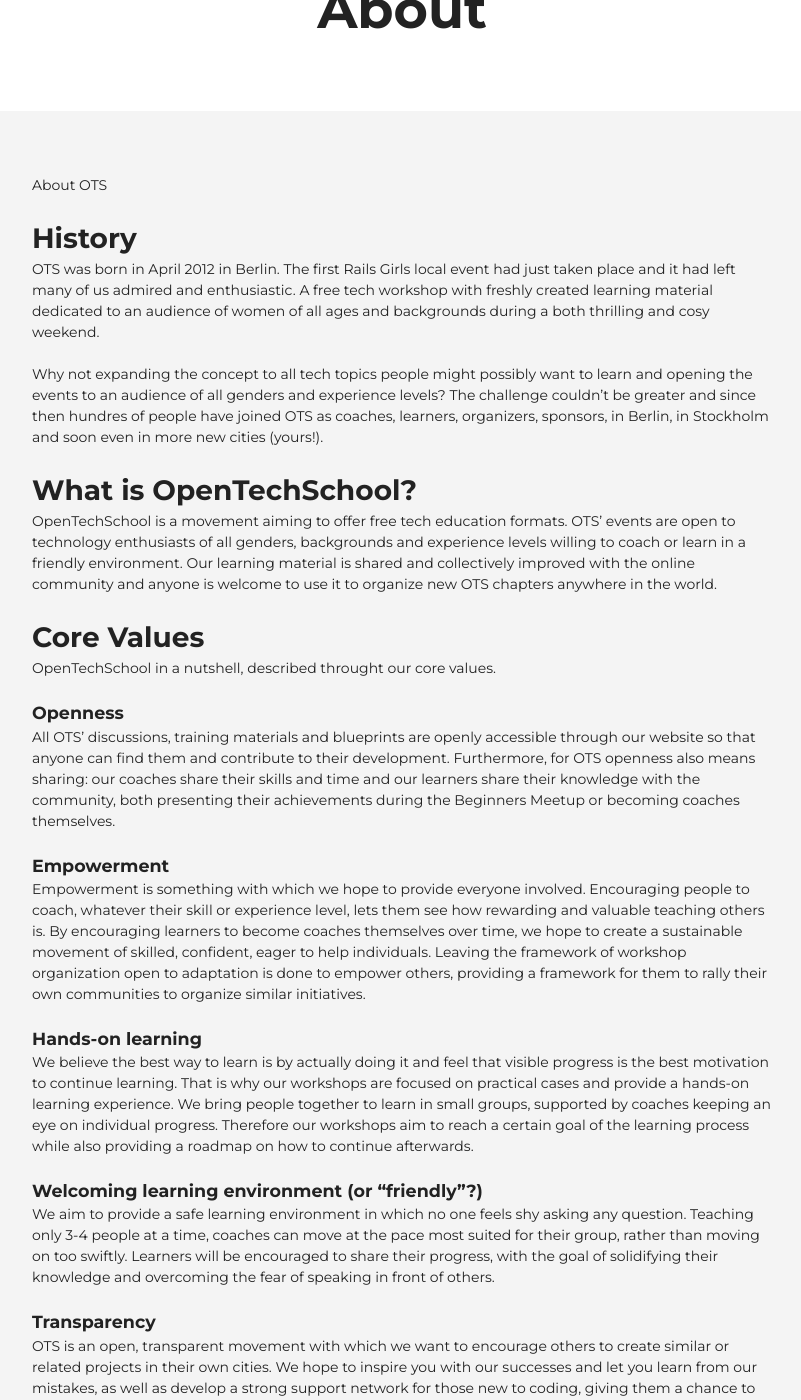
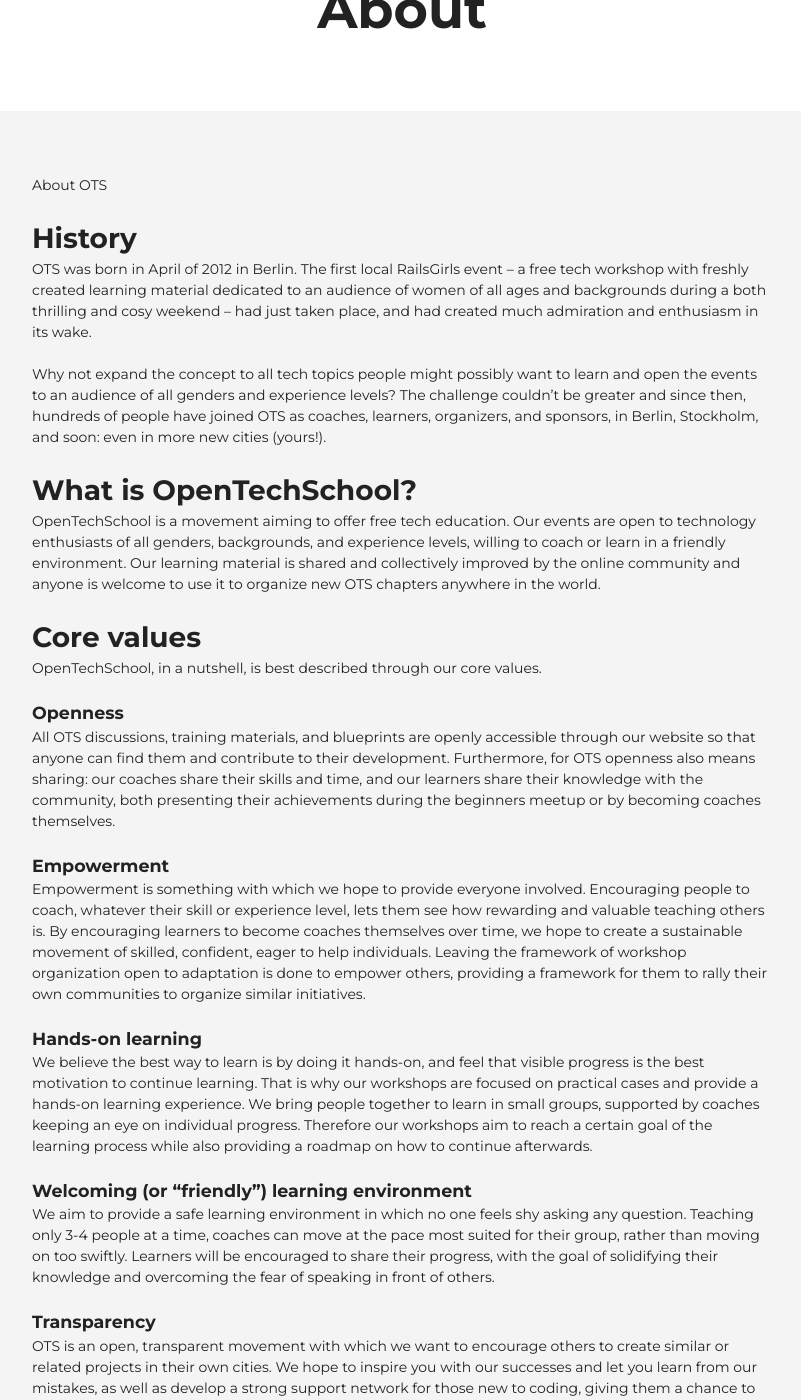
Before and after one commit to OpenTechSchool/www.opentechschool.org, a Jekyll site: the page built from about.md, in a window 1280 px wide and 1400 px high, scrolled down 209 px. Shown: the whole window, without its empty margins (238-1039 px from the left). Built offline with Jekyll 4.4.1, drawn with Linux system fonts in a browser that asks for light colours; nearby versions of some CDN libraries.

Commit message:
copyediting

```diff
--- a/about.md
+++ b/about.md
@@ -3,34 +3,32 @@
 title: About
 ---
 
-
 About OTS
 
 ## History
 
-OTS was born in April 2012 in Berlin. The first Rails Girls local event had just taken place and it had left many of us admired and enthusiastic. A free tech workshop with freshly created learning material dedicated to an audience of women of all ages and backgrounds during a both thrilling and cosy weekend.
+OTS was born in April of 2012 in Berlin. The first local RailsGirls event -- a free tech workshop with freshly created learning material dedicated to an audience of women of all ages and backgrounds during a both thrilling and cosy weekend -- had just taken place, and had created much admiration and enthusiasm in its wake.
 
-Why not expanding the concept to all tech topics people might possibly want to learn and opening the events to an audience of all genders and experience levels?
-The challenge couldn’t be greater and since then hundres of people have joined OTS as coaches, learners, organizers, sponsors, in Berlin, in Stockholm and soon even in more new cities (yours!).
+Why not expand the concept to all tech topics people might possibly want to learn and open the events to an audience of all genders and experience levels? The challenge couldn’t be greater and since then, hundreds of people have joined OTS as coaches, learners, organizers, and sponsors, in Berlin, Stockholm, and soon: even in more new cities (yours!).
 
 ## What is OpenTechSchool?
 
-OpenTechSchool is a movement aiming to offer free tech education formats. OTS’ events are open to technology enthusiasts of all genders, backgrounds and experience levels willing to coach or learn in a friendly environment. Our learning material is shared and collectively improved with the online community and anyone is welcome to use it to organize new OTS chapters anywhere in the world.
+OpenTechSchool is a movement aiming to offer free tech education. Our events are open to technology enthusiasts of all genders, backgrounds, and experience levels, willing to coach or learn in a friendly environment. Our learning material is shared and collectively improved by the online community and anyone is welcome to use it to organize new OTS chapters anywhere in the world.
 
-## Core Values
+## Core values
 
-OpenTechSchool in a nutshell, described throught our core values.
+OpenTechSchool, in a nutshell, is best described through our core values.
 
 ### Openness
-All OTS’ discussions, training materials and blueprints are openly accessible through our website so that anyone can find them and contribute to their development. Furthermore, for OTS openness also means sharing: our coaches share their skills and time and our learners share their knowledge with the community, both presenting their achievements during the Beginners Meetup or becoming coaches themselves.
+All OTS discussions, training materials, and blueprints are openly accessible through our website so that anyone can find them and contribute to their development. Furthermore, for OTS openness also means sharing: our coaches share their skills and time, and our learners share their knowledge with the community, both presenting their achievements during the beginners meetup or by becoming coaches themselves.
 
 ### Empowerment
 Empowerment is something with which we hope to provide everyone involved. Encouraging people to coach, whatever their skill or experience level, lets them see how rewarding and valuable teaching others is. By encouraging learners to become coaches themselves over time, we hope to create a sustainable movement of skilled, confident, eager to help individuals. Leaving the framework of workshop organization open to adaptation is done to empower others, providing a framework for them to rally their own communities to organize similar initiatives.
 
 ### Hands-on learning
-We believe the best way to learn is by actually doing it and feel that visible progress is the best motivation to continue learning. That is why our workshops are focused on practical cases and provide a hands-on learning experience. We bring people together to learn in small groups, supported by coaches keeping an eye on individual progress. Therefore our workshops aim to reach a certain goal of the learning process while also providing a roadmap on how to continue afterwards.
+We believe the best way to learn is by doing it hands-on, and feel that visible progress is the best motivation to continue learning. That is why our workshops are focused on practical cases and provide a hands-on learning experience. We bring people together to learn in small groups, supported by coaches keeping an eye on individual progress. Therefore our workshops aim to reach a certain goal of the learning process while also providing a roadmap on how to continue afterwards.
 
-### Welcoming learning environment (or “friendly”?)
+### Welcoming (or “friendly”) learning environment
 We aim to provide a safe learning environment in which no one feels shy asking any question. Teaching only 3-4 people at a time, coaches can move at the pace most suited for their group, rather than moving on too swiftly. Learners will be encouraged to share their progress, with the goal of solidifying their knowledge and overcoming the fear of speaking in front of others.
 
 ### Transparency
```
